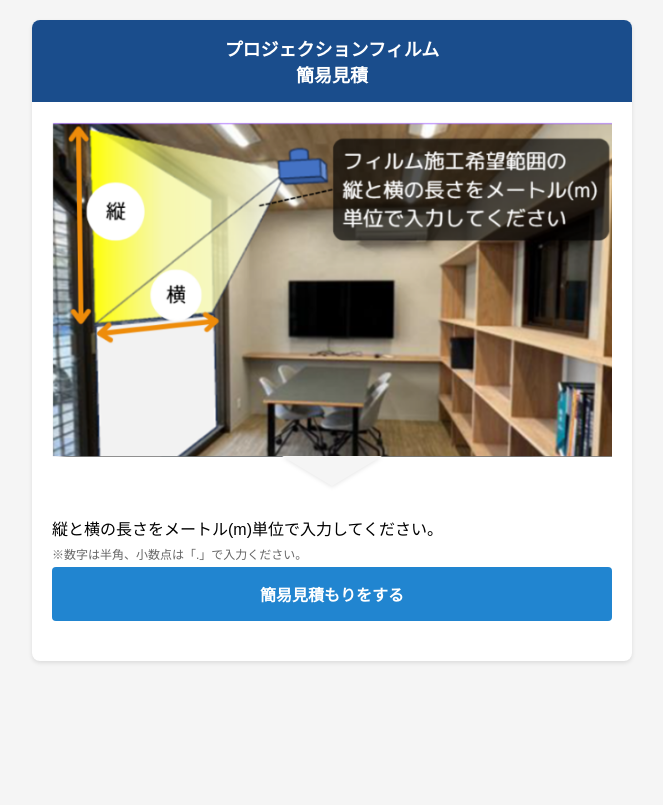
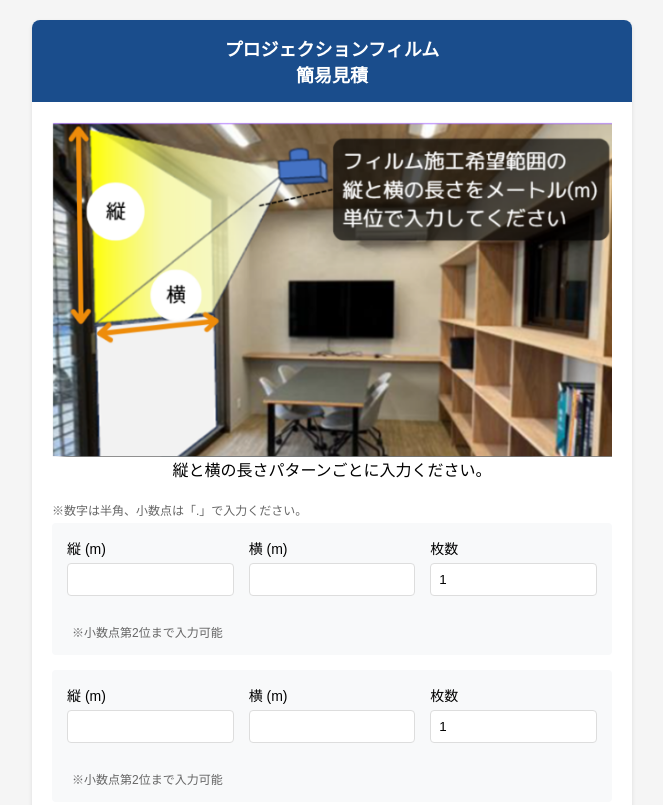
Before and after one commit to enishia-yamamoto/cal, a plain HTML site: page price-calculator.html in a window 1280 px wide. Shown: the top 805 px of the page, without its empty margins (308-971 px from the left). Drawn offline with Linux system fonts and the light colour scheme.

Commit message:
Update price-calculator.html

```diff
--- a/price-calculator.html
+++ b/price-calculator.html
@@ -122,34 +122,15 @@
         .sample-image-container {
             text-align: center;
             margin-bottom: 20px;
-            position: relative;
         }
+
         .sample-image {
             max-width: 100%;
             height: auto;
             display: block;
             margin: 0 auto;
         }
-        /* 三角形の矢印用スタイル */
-        .triangle-container {
-            position: relative;
-            height: 40px;
-            margin: -1px auto 0;
-            width: 100%;
-            max-width: 400px;
-            overflow: hidden;
-        }
-        .triangle {
-            width: 0;
-            height: 0;
-            border-left: 50px solid transparent;
-            border-right: 50px solid transparent;
-            border-top: 30px solid #f5f5f5;
-            position: absolute;
-            left: 50%;
-            transform: translateX(-50%);
-            filter: drop-shadow(0 1px 2px rgba(0,0,0,0.1));
-        }
+
     </style>
 </head>
 <body>
@@ -159,16 +140,19 @@
         </div>
         <div class="content">
             <div class="input-area">
+                <!-- ここに画像を追加 -->
                 <div class="sample-image-container">
                     <img src="https://enishia-yamamoto.github.io/cal/cap.png" alt="プロジェクションフィルム施工イメージ" class="sample-image">
-                    <div class="triangle-container">
-                        <div class="triangle"></div>
+                    </dev>
+                    <div class="dimension-markers">
+
+                        <div class="measure-icon">
+                            縦と横の長さパターンごとに入力ください。
+                        </div>
                     </div>
                 </div>
 
-                <div class="dimension-note">
-                    縦と横の長さをメートル(m)単位で入力してください。
-                </div>
+                <!-- 必要最小限の説明文のみ残す -->
                 <div class="input-note">※数字は半角、小数点は「.」で入力ください。</div>
 
                 <form id="calculatorForm">
@@ -179,9 +163,12 @@
 
             <div id="result">
                 <div class="header">
-                    プロジェクションフィルム<br>簡易見積結果！
+                    プロジェクションフィルム簡易見積結果！
                 </div>
-                <div class="result-box">
+                <div class="arrow-container top-arrow-container">
+                <div class="arrow"></div>
+            </div>
+            <div class="result-box">
                     <div class="result-row">
                         <span>フィルム＋施工金額</span>
                         <span id="filmCost">0 円</span>
@@ -397,3 +384,6 @@ function calculate() {
     // 結果までスクロール
     document.getElementById('result').scrollIntoView({ behavior: 'smooth' });
 }
+    </script>
+</body>
+</html>
```
